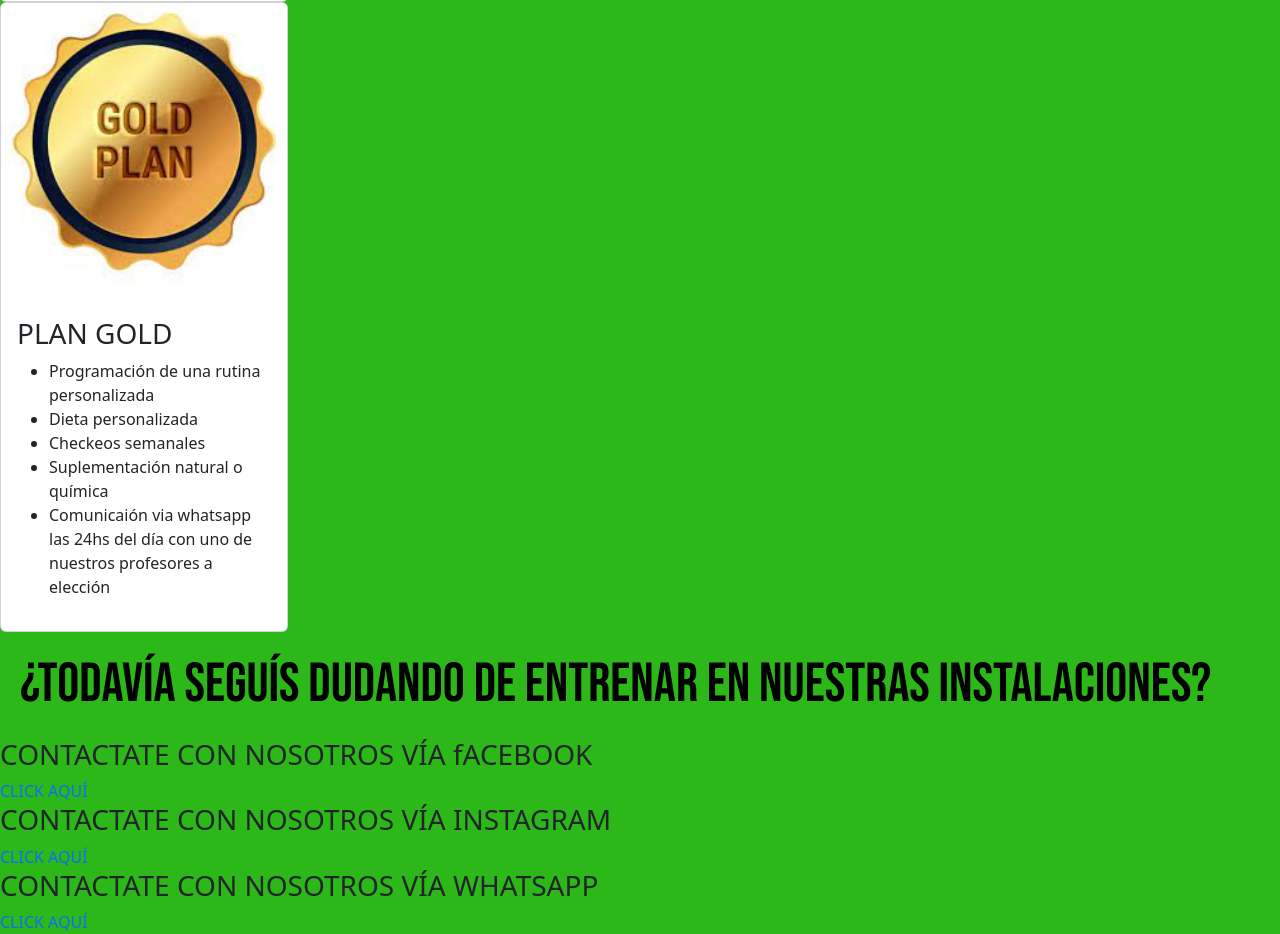
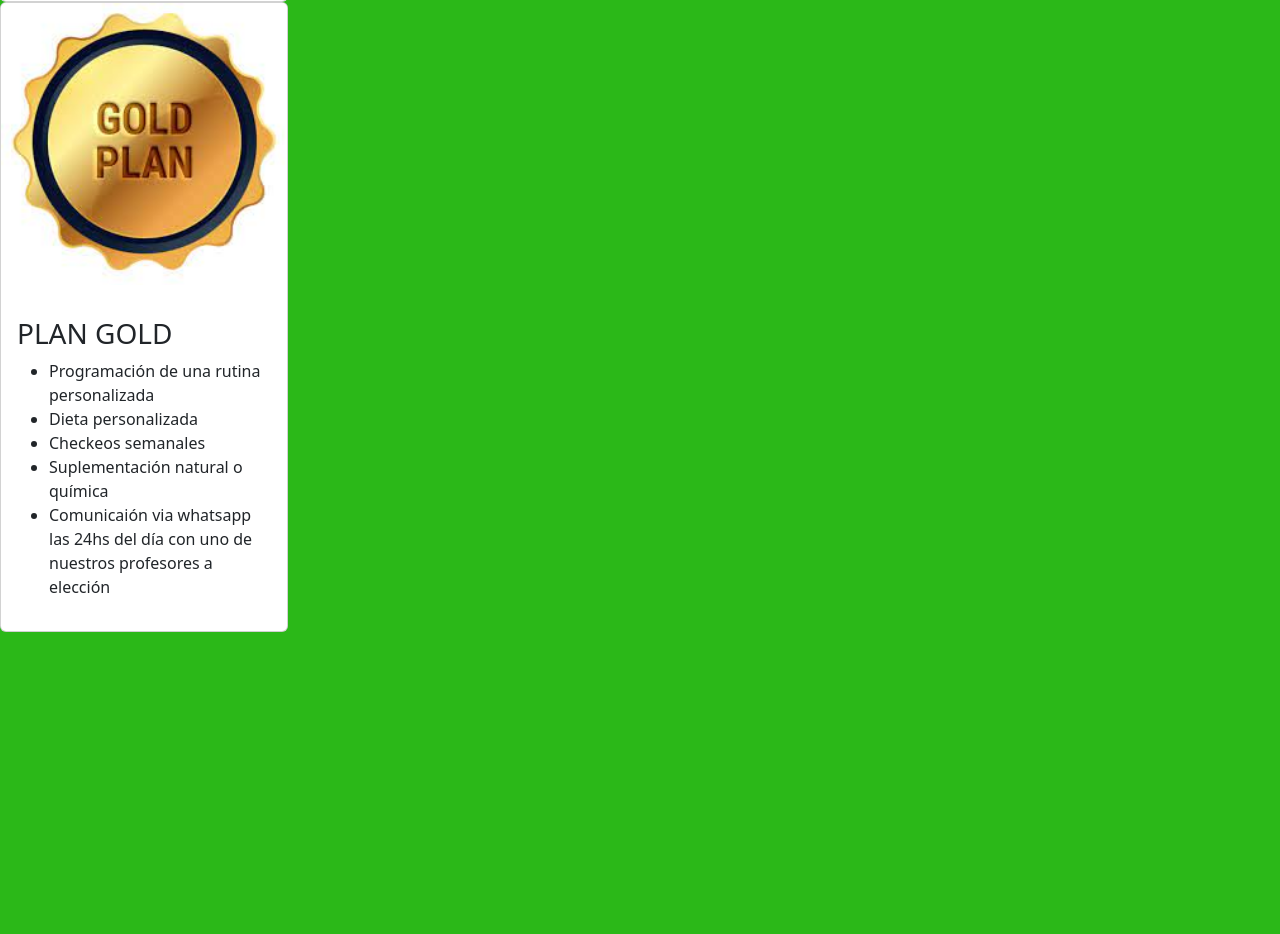
Before and after one commit to ezedevquiel/proyecto-ultimatemuscle, a plain HTML site: page pages/4index.html in a window 1280 px wide. Shown: the part 1267-2201 px from the top of the page. After the commit the page ends 1899 px from the top, so only its background shows below. Drawn offline with nearby package versions, Linux system fonts and the light colour scheme.

Commit message:
tercer commiy

```diff
--- a/pages/4index.html
+++ b/pages/4index.html
@@ -109,21 +109,6 @@
 
   </body>
 
-  <header>
-    <H1>¿Todavía seguís dudando de entrenar en nuestras instalaciones?</H1>
-</header>
-
-<div>
-
-<div>
-    <H3>CONTACTATE CON NOSOTROS VÍA fACEBOOK</H3>
-    <a href="https://es-la.facebook.com/" class="click" target="_blank">CLICK AQUÍ  </a>
-
-    <H3>CONTACTATE CON NOSOTROS VÍA INSTAGRAM</H3>
-    <a href="https://www.instagram.com/" class="click" target="_blank">CLICK AQUÍ  </a>
-
-    <H3>CONTACTATE CON NOSOTROS VÍA WHATSAPP</H3>
-    <a href="https://web.whatsapp.com/" class="click" target="_blank" >CLICK AQUÍ </a>
 
 
  </div>
```
